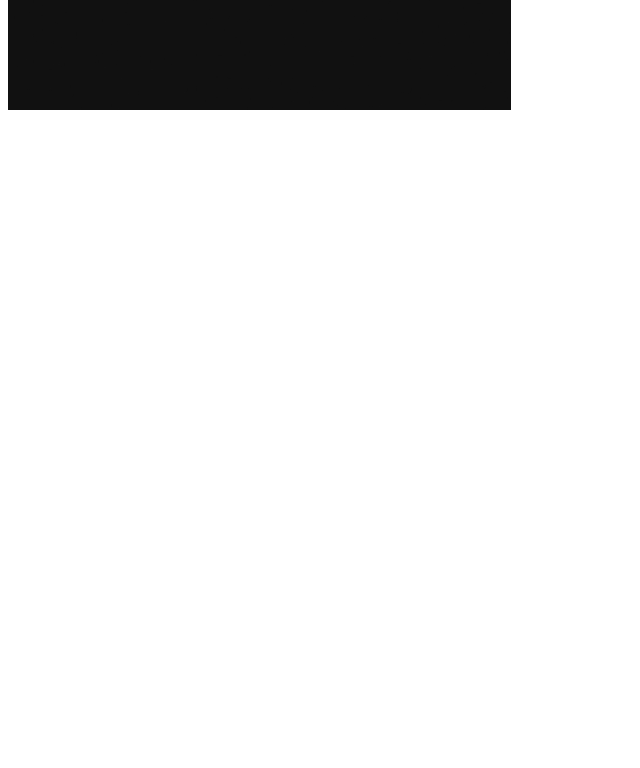
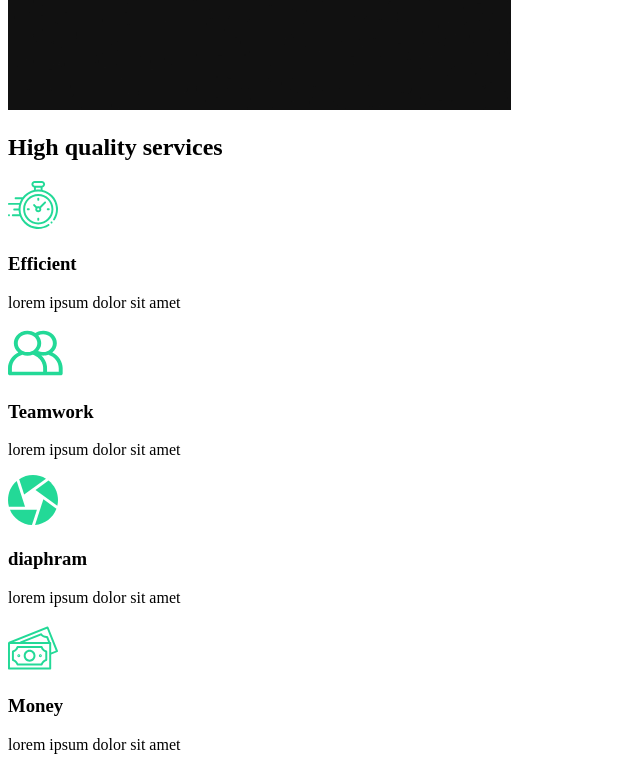
Before and after one commit to Cybertoge/Capture-React, a React (Create React App) app in the folder captureReact/capture/: page / in a window 1280 px wide. Shown: the part 860-1628 px from the top of the page, without its empty margins (0-640 px from the left). Before the commit the page ends 982 px from the top, so only its background shows below. Built offline with nearby package versions, Linux system fonts and the light colour scheme.

Commit message:
3 Services

```diff
--- a/captureReact/capture/src/Pages/AboutUs.js
+++ b/captureReact/capture/src/Pages/AboutUs.js
@@ -1,8 +1,14 @@
 import React from "react";
 import AboutSection from "../components/AboutSection";
+import ServicesSection from "../components/ServicesSection";
 
 const AboutUs = () => {
-  return <AboutSection></AboutSection>;
+  return (
+    <>
+      <AboutSection></AboutSection>
+      <ServicesSection></ServicesSection>
+    </>
+  );
 };
 
 export default AboutUs;
--- /dev/null
+++ b/captureReact/capture/src/components/ServicesSection.js
@@ -0,0 +1,50 @@
+import React from "react";
+import clock from "../img/clock.svg";
+import diaphram from "../img/diaphragm.svg";
+import money from "../img/money.svg";
+import teamwork from "../img/teamwork.svg";
+import home2 from "../img/home2.png";
+
+const ServicesSection = () => {
+  return (
+    <div className="services">
+      <div className="description">
+        <h2>
+          High <span>quality</span> services
+        </h2>
+        <div className="cards">
+          <div className="card">
+            <div className="icon">
+              <img src={clock} alt="" />
+              <h3>Efficient</h3>
+            </div>
+            <p>lorem ipsum dolor sit amet</p>
+          </div>
+          <div className="card">
+            <div className="icon">
+              <img src={teamwork} alt="" />
+              <h3>Teamwork</h3>
+            </div>
+            <p>lorem ipsum dolor sit amet</p>
+          </div>
+          <div className="card">
+            <div className="icon">
+              <img src={diaphram} alt="" />
+              <h3>diaphram</h3>
+            </div>
+            <p>lorem ipsum dolor sit amet</p>
+          </div>
+          <div className="card">
+            <div className="icon">
+              <img src={money} alt="" />
+              <h3>Money</h3>
+            </div>
+            <p>lorem ipsum dolor sit amet</p>
+          </div>
+        </div>
+      </div>
+      <img src={home2} alt="" />
+    </div>
+  );
+};
+export default ServicesSection;
```
Also changed, not shown: 1 other file (tests, documents, lock files or other folders).
